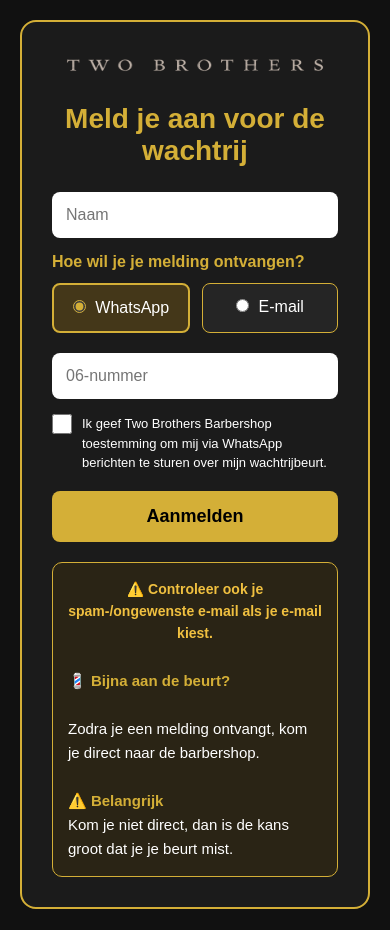
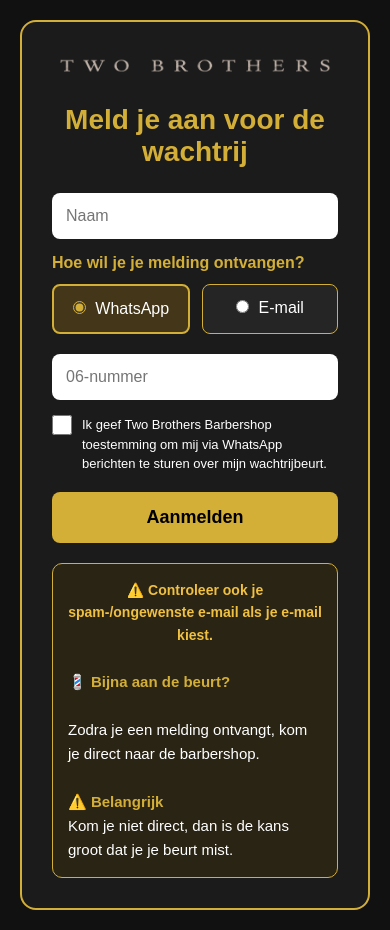
Before and after one commit to Twobrothers1/twobrothers-wachtrij, a plain HTML site: page aanmelden.html in a window 390 px wide. Drawn offline with Linux system fonts and the light colour scheme.

Commit message:
Update logo styles for responsive design

```diff
--- a/aanmelden.html
+++ b/aanmelden.html
@@ -35,8 +35,8 @@ body {
 
 #logo {
   display: block;
-  width: 420px;
-  max-width: 95%;
+  width: 100%;
+  max-width: 100%;
   margin: 0 auto 25px;
   background: transparent;
 }
```
